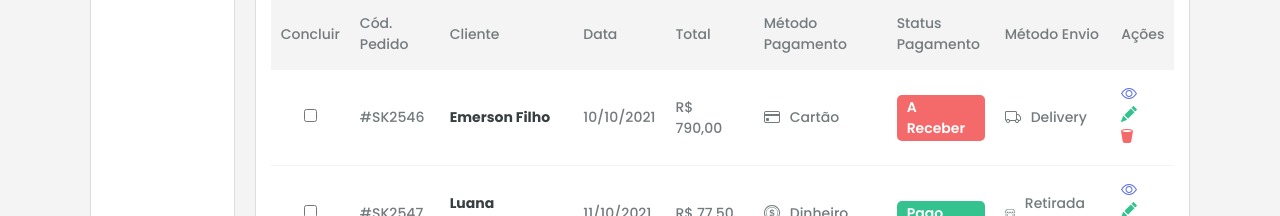
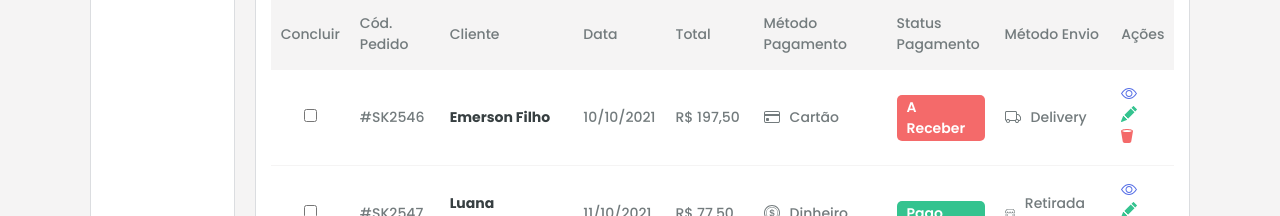
Before and after one commit to Emerson-MM-Filho/Order-Manager-Front, a React (Create React App) app: page / in a window 1280 px wide. Shown: the part 275-491 px from the top of the page. Built offline with nearby package versions, Linux system fonts and the light colour scheme.

Commit message:
update mockorder and create function to add order

```diff
--- a/src/mockDataBase.js
+++ b/src/mockDataBase.js
@@ -23,141 +23,6 @@ export const mockOrders = [
       },
     },
     products: [
-      {
-        id: 1,
-        name: 'Torta',
-        quantity: 2000,
-        type: 'Wheight',
-        description: 'Torta com massa crocante decorada de acordo com a opção de sabor.',
-        tag: ['torta'],
-        code: '#PR256',
-        option: {
-          id: 1,
-          optionName: 'Chocotorta Argentina',
-          price: 60,
-          image: 'https://www.comidaereceitas.com.br/wp-content/uploads/2017/01/chocotorta.jpg'
-        },
-      },
-      {
-        id: 2,
-        name: 'Bombom',
-        quantity: 5,
-        type: 'Unity',
-        description: 'Bombom decorado com fios de chocolate',
-        tag: ['bombom'],
-        code: '#PR345',
-        option: {
-          id: 1,
-          optionName: 'Morango',
-          price: 8,
-          image: 'https://p7m4z9n9.stackpathcdn.com/wp-content/uploads/2020/04/receita_bombomdemorango.jpg'
-        },
-      },
-      {
-        id: 3,
-        name: 'Bala Baiana',
-        quantity: 15,
-        type: 'Unity',
-        description: 'Bala de coco coberta com açucar',
-        tag: ['Bala'],
-        code: '#PR345',
-        option: {
-          id: 1,
-          optionName: 'Côco',
-          price: 2.50,
-          image: 'https://comidinhasdochef.com/wp-content/uploads/2018/05/Bala-Baiana-de-Coco.jpg'
-        },
-      },
-      {
-        id: 1,
-        name: 'Torta',
-        quantity: 2000,
-        type: 'Wheight',
-        description: 'Torta com massa crocante decorada de acordo com a opção de sabor.',
-        tag: ['torta'],
-        code: '#PR256',
-        option: {
-          id: 1,
-          optionName: 'Chocotorta Argentina',
-          price: 60,
-          image: 'https://www.comidaereceitas.com.br/wp-content/uploads/2017/01/chocotorta.jpg'
-        },
-      },
-      {
-        id: 2,
-        name: 'Bombom',
-        quantity: 5,
-        type: 'Unity',
-        description: 'Bombom decorado com fios de chocolate',
-        tag: ['bombom'],
-        code: '#PR345',
-        option: {
-          id: 1,
-          optionName: 'Morango',
-          price: 8,
-          image: 'https://p7m4z9n9.stackpathcdn.com/wp-content/uploads/2020/04/receita_bombomdemorango.jpg'
-        },
-      },
-      {
-        id: 3,
-        name: 'Bala Baiana',
-        quantity: 15,
-        type: 'Unity',
-        description: 'Bala de coco coberta com açucar',
-        tag: ['Bala'],
-        code: '#PR345',
-        option: {
-          id: 1,
-          optionName: 'Côco',
-          price: 2.50,
-          image: 'https://comidinhasdochef.com/wp-content/uploads/2018/05/Bala-Baiana-de-Coco.jpg'
-        },
-      },
-      {
-        id: 1,
-        name: 'Torta',
-        quantity: 2000,
-        type: 'Wheight',
-        description: 'Torta com massa crocante decorada de acordo com a opção de sabor.',
-        tag: ['torta'],
-        code: '#PR256',
-        option: {
-          id: 1,
-          optionName: 'Chocotorta Argentina',
-          price: 60,
-          image: 'https://www.comidaereceitas.com.br/wp-content/uploads/2017/01/chocotorta.jpg'
-        },
-      },
-      {
-        id: 2,
-        name: 'Bombom',
-        quantity: 5,
-        type: 'Unity',
-        description: 'Bombom decorado com fios de chocolate',
-        tag: ['bombom'],
-        code: '#PR345',
-        option: {
-          id: 1,
-          optionName: 'Morango',
-          price: 8,
-          image: 'https://p7m4z9n9.stackpathcdn.com/wp-content/uploads/2020/04/receita_bombomdemorango.jpg'
-        },
-      },
-      {
-        id: 3,
-        name: 'Bala Baiana',
-        quantity: 15,
-        type: 'Unity',
-        description: 'Bala de coco coberta com açucar',
-        tag: ['Bala'],
-        code: '#PR345',
-        option: {
-          id: 1,
-          optionName: 'Côco',
-          price: 2.50,
-          image: 'https://comidinhasdochef.com/wp-content/uploads/2018/05/Bala-Baiana-de-Coco.jpg'
-        },
-      },
       {
         id: 1,
         name: 'Torta',
@@ -350,3 +215,7 @@ export const mockProducts = [
     ],
   },
 ]
+
+export const addOrder = order => {
+  mockOrders.push(order)
+}
```
